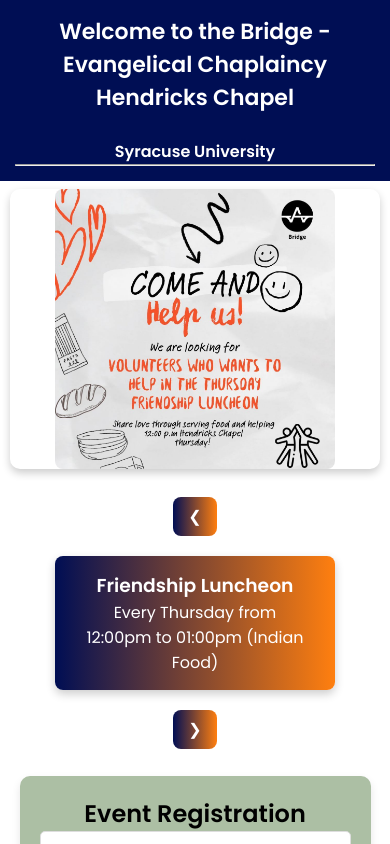
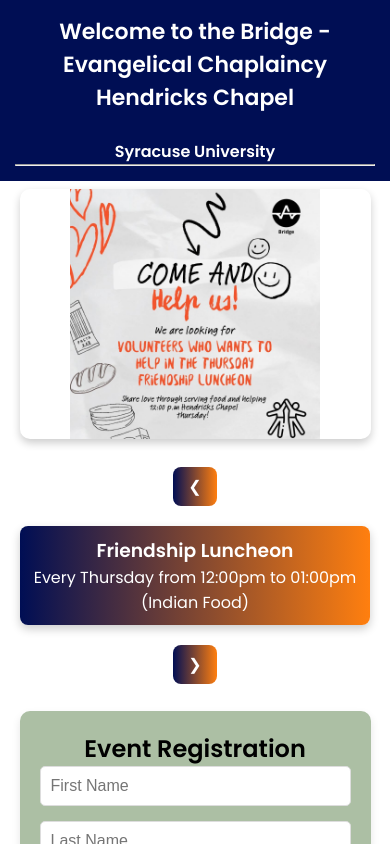
Before and after one commit to Jonathan3712/Hendricks_Chapel, a React (Create React App) app in the folder frontend/: page / in a window 390 px wide. Built offline with nearby package versions, Linux system fonts and the light colour scheme.

Commit message:
Updated Style.css with ChatGPT trial 2

```diff
--- a/frontend/src/components/Style.css
+++ b/frontend/src/components/Style.css
@@ -4,6 +4,7 @@
   padding: 0;
   box-sizing: border-box;
 }
+
 body, html {
   width: 100%;
   height: 100%;
@@ -35,18 +36,18 @@
   font-size: 16px;
 }
 
-/* 🔹 IMAGE SLIDER */
+/* 🔹 IMAGE SLIDER (Remains same for larger screens) */
 .slider-container {
-  width: 90%;
-  max-width: 700px;
-  height: auto;
+  width: 700px;
+  height: 400px;
   margin: 2% auto;
+  overflow: hidden;
   position: relative;
   border-radius: 10px;
   box-shadow: 0px 4px 8px rgba(0, 0, 0, 0.2);
 }
 .slide-image {
-  width: 100%;
+  width: 55%;
   height: auto;
   max-height: 400px;
   object-fit: contain;
@@ -58,8 +59,8 @@
 /* 🔹 EVENT SLIDER */
 .event-slider-container {
   display: flex;
-  flex-direction: column;
   align-items: center;
+  justify-content: center;
   gap: 20px;
   background-color: #ffffff;
   padding: 20px;
@@ -71,8 +72,7 @@
   box-shadow: 0px 4px 10px rgba(0, 0, 0, 0.2);
   color: #ffffff;
   text-align: center;
-  width: 90%;
-  max-width: 400px;
+  min-width: 75%;
   transition: transform 0.3s ease;
 }
 .event-content:hover {
@@ -95,7 +95,7 @@
   box-shadow: 0px 4px 10px rgba(0, 0, 0, 0.2);
 }
 
-/* 🔹 REGISTRATION FORM */
+/* 🔹 REGISTRATION & CONTACT FORM */
 .registration-container, .contact-container {
   width: 90%;
   max-width: 400px;
@@ -125,47 +125,71 @@
 /* 🔹 VIDEO & PODCAST SECTION */
 .video-testimony-container {
   display: flex;
-  flex-direction: column;
+  flex-wrap: wrap;
+  justify-content: center;
   align-items: center;
   gap: 20px;
   padding: 20px;
 }
+
+.video-card {
+  width: 300px;
+  height: 250px;
+  background-color: #E2E8CE;
+  padding: 10px;
+  border-radius: 8px;
+  transition: transform 0.2s ease;
+}
+
+.video-card img {
+  width: 100%;
+  height: 200px;
+  object-fit: cover;
+  cursor: pointer;
+}
+
 .media-container {
+  padding: 40px;
   background-color: #ACBFA4;
   text-align: center;
-  padding: 40px;
 }
+
+.media-section {
+  background-color: #E2E8CE;
+  padding: 20px;
+  border-radius: 12px;
+  margin-bottom: 30px;
+}
+
 .media-row {
   display: flex;
+  justify-content: center;
+  gap: 20px;
   flex-wrap: wrap;
+}
+
+/* 🔹 PODCAST CARDS */
+.podcast-row {
+  display: flex;
   justify-content: center;
   gap: 20px;
 }
-.video-card, .podcast-card {
+.podcast-card {
+  width: 200px;
+  height: auto;
   background-color: #262626;
   padding: 10px;
   border-radius: 8px;
+  transition: transform 0.2s ease;
   text-align: center;
-  transition: transform 0.2s ease;
-  width: 100%;
-  max-width: 300px;
-}
-.video-card img, .video-card iframe, .video-card video {
-  width: 100%;
-  height: 200px;
-  object-fit: cover;
-  border-radius: 8px;
 }
 .podcast-card img {
-  height: 120px;
+  height: 150px;
   width: 100%;
   object-fit: cover;
   border-radius: 8px;
 }
-.podcast-card {
-  max-width: 200px;
-}
-.video-card:hover, .podcast-card:hover {
+.podcast-card:hover {
   transform: scale(1.05);
 }
 
@@ -175,10 +199,10 @@
   color: #ffffff;
   padding: 20px;
   text-align: center;
+  font-family: 'Poppins', sans-serif;
   font-size: 16px;
-}
-.footer .social-links {
-  margin-top: 10px;
+  font-weight: 400;
+  line-height: 1.5;
 }
 .footer a {
   color: #ff7f0f;
@@ -186,41 +210,66 @@
   transition: color 0.3s ease;
 }
 .footer a:hover {
+  color: #e2e8ce;
+}
+.footer .social-links {
+  margin-top: 10px;
+}
+.footer .social-icon {
+  color: #FF7F11;
+  text-decoration: none;
+  font-size: 18px;
+  transition: color 0.3s ease;
+}
+.footer .social-icon:hover {
   color: #E2E8CE;
 }
 
 /* 🔹 RESPONSIVE DESIGN */
+
+/* ✅ Tablets (Medium Screens) */
+@media (max-width: 1024px) {
+  .slider-container {
+    width: 80%;
+    height: auto;
+  }
+  .slide-image {
+    width: 90%;
+    max-height: 350px;
+  }
+  .event-slider-container {
+    flex-direction: column;
+  }
+  .video-testimony-container {
+    flex-wrap: wrap;
+    justify-content: center;
+  }
+}
+
+/* ✅ Mobile Screens (Small Screens) */
 @media (max-width: 768px) {
   .slider-container {
-    width: 95%;
+    width: 90%;
+    height: auto;
   }
   .slide-image {
-    width: 85%;
-    max-width: 300px;
+    width: 100%;
+    max-width: 280px;
+    max-height: 250px;
   }
   .event-content {
-    width: 95%;
-    max-width: 320px;
+    width: 100%;
+    padding: 10px;
   }
-  .media-row {
+  .video-testimony-container {
     flex-direction: column;
     align-items: center;
   }
-}
-
-@media (max-width: 480px) {
-  .slide-image {
-    width: 90%;
-    max-width: 280px;
+  .podcast-row {
+    flex-direction: column;
+    align-items: center;
   }
-  .event-content {
-    width: 100%;
-    max-width: 280px;
-  }
-  .video-card, .podcast-card {
-    max-width: 250px;
-  }
-  .footer {
-    font-size: 14px;
+  .podcast-card {
+    width: 80%;
   }
 }
```
